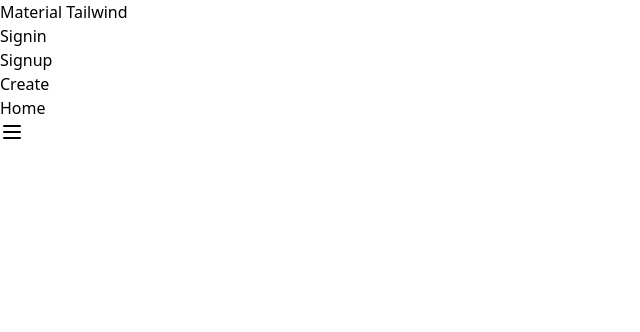
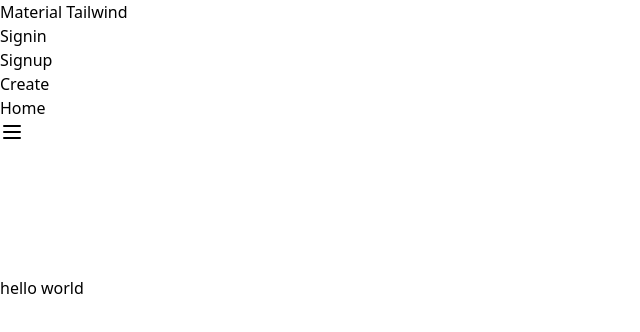
Before and after one commit to Arisex96/Blog-App3, a React (Vite) app: page / in a window 1280 px wide. Shown: the top 332 px of the page, without its empty margins (0-640 px from the left). Built offline with nearby package versions, Linux system fonts and the light colour scheme.

Commit message:
Update App.tsx

```diff
--- a/src/App.tsx
+++ b/src/App.tsx
@@ -20,6 +20,10 @@ function App() {
               hello world
             </div>
           } />
+            <Route path="/" element={
+              <div>
+              hello world</div>
+            } />
             <Route path="/signin" element={<Auth />} />
             <Route path="/signup" element={<Auth />} />
             <Route path="/get-blogs" element={<Blog />} />
```
